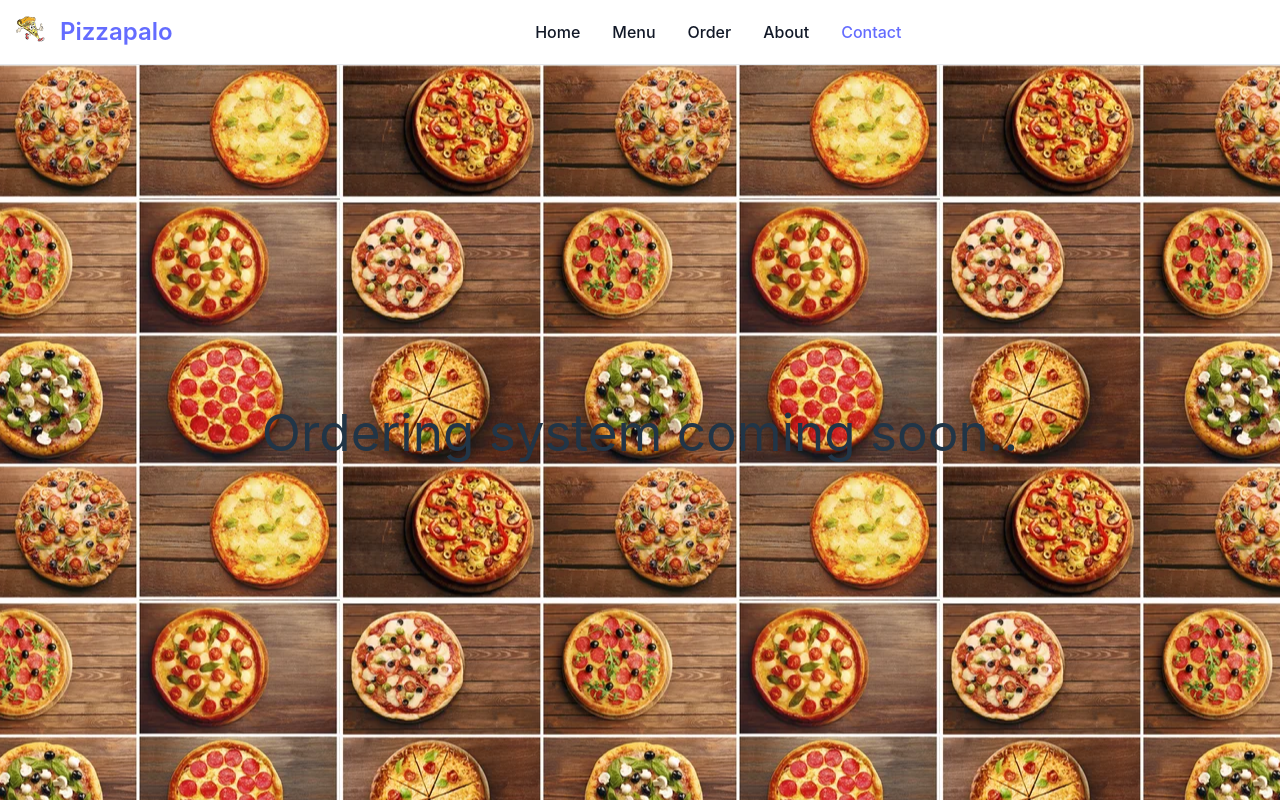
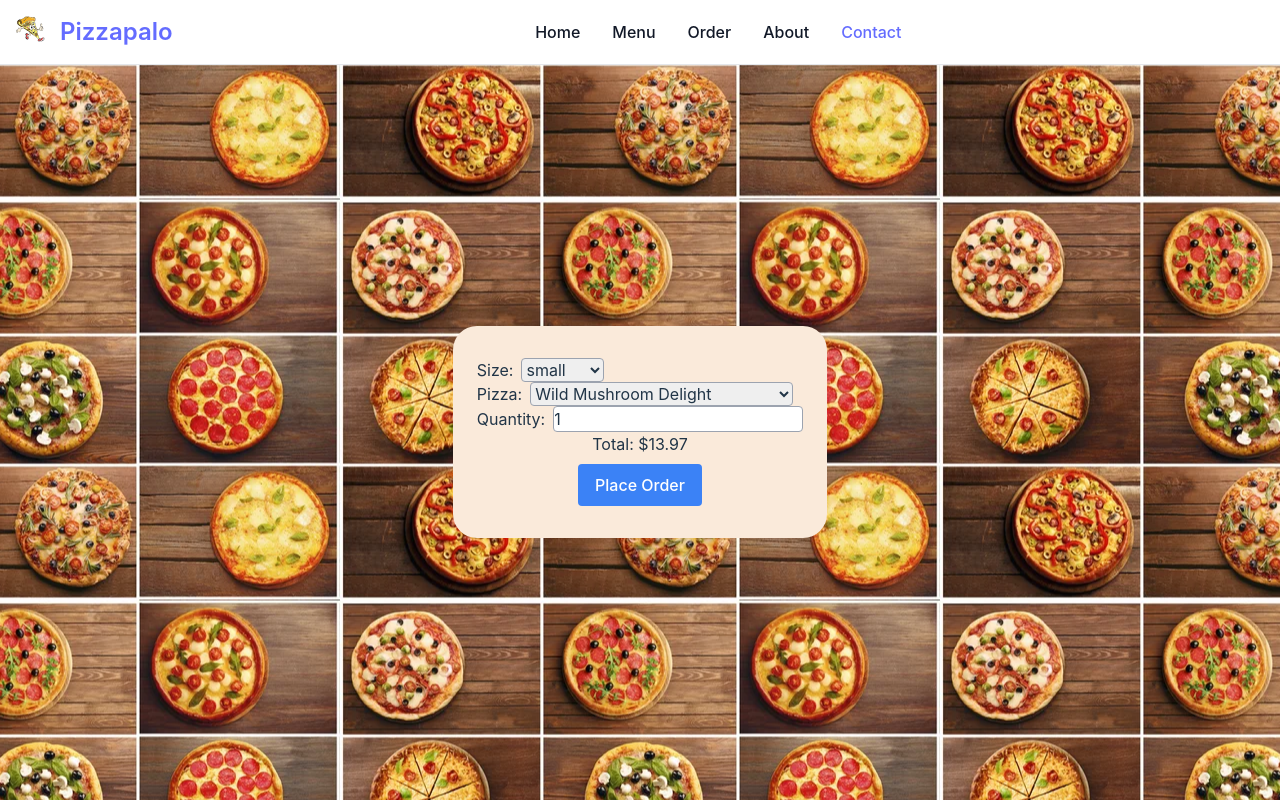
Before and after one commit to RemyXVX/pizzashop, a React (Vite) app: page /Order in a window 1280 px wide. Built offline with nearby package versions, Linux system fonts and the light colour scheme.

Commit message:
The blueprints to my ordering system

```diff
--- a/src/pages/About/About.jsx
+++ b/src/pages/About/About.jsx
@@ -3,8 +3,8 @@ import imagetocome from "./../../assets/images/imagetocome.png"
 const About = () => {
   return (
     <>
-      <div>
-        <div className="bg-[#faeada] px-8 py-6">
+      <div className="max-w-[1152px] mx-auto">
+        <div className="bg-[#faeada] px-8 py-6 rounded-3xl">
           <h2 className="text-3xl font-bold mb-4">Our Story:</h2>
           <div className="overflow-y-auto max-h-[500px] md:max-h-auto" style={{WebkitOverflowScrolling: 'touch'}}>
             <div className="mb-6 text-left text-sm md:text-base lg:text-xl">
--- a/src/pages/Contact/Contact.jsx
+++ b/src/pages/Contact/Contact.jsx
@@ -22,22 +22,21 @@ const Contact = () => {
   };
 
   return (
-    <div className="bg-[#faeada] w-full sm:max-w-2xl md:max-w-3xl lg:max-w-4xl xl:max-w-5xl 2xl:max-w-6xl px-8 py-4">
+    <div className="bg-[#faeada] w-full sm:max-w-2xl md:max-w-3xl lg:max-w-4xl xl:max-w-5xl 2xl:max-w-6xl px-8 py-4 rounded-3xl">
       <div className="bg-[#faeada] px-8 py-4">
         <div className="grid grid-cols">
           <div className="border-b-2 border-x-zinc-950">
             <h1 className="text-2xl md:text-3xl lg:text-6xl font-extrabold pb-2">Contact Us</h1>
           </div>
-          <div className="py-4">
-            <p className="text-left">
-              <span className="font-bold">Phone:</span> 123-456-7890 (fake number)
+          <div className="py-4 flex flex-col items-center space-y-4 sm:flex-row sm:justify-center sm:space-y-0">
+            <p className="pr-3 text-left">
+              <span className="font-bold">Phone:</span> 123-456-7890
             </p>
-            <p className="text-left">
-              <span className="font-bold">Address:</span> 123 Fake Street, City, Country (fake address)
+            <p className="pr-2 text-left">
+              <span className="font-bold">Address:</span> 123 Fake Street, City, Country
             </p>
           </div>
         </div>
-
         {isSubmitted ? (
           <p>Thank you for your message! We'll get back to you soon.</p>
         ) : (
--- a/src/pages/Home/Home.jsx
+++ b/src/pages/Home/Home.jsx
@@ -6,9 +6,9 @@ const Home = () => {
 
   return (
     <>
-      <div className="bg-[#faeada] w-full sm:max-w-2xl md:max-w-3xl lg:max-w-4xl xl:max-w-5xl 2xl:max-w-6xl py-2">
+      <div className="bg-[#faeada] w-full sm:max-w-2xl md:max-w-3xl lg:max-w-4xl xl:max-w-5xl 2xl:max-w-6xl py-2 rounded-3xl">
         <div className="border-gray-400 bg-[#faeada] p-4 pt-8 grid place-items-center">
-          <img src={pizzachild} alt="a wacky child holding a plate with four small pizza and also saying PIZZA NIGHT!" className="rounded-15px" />
+          <img src={pizzachild} alt="a wacky child holding a plate with four small pizza and also saying PIZZA NIGHT!" className="rounded-3xl" />
         </div>
         <div className="border-gray-400 bg-[#faeada] p-4 items-center">
           <h1 className="text-2xl md:text-3xl lg:text-6xl font-extrabold">Welcome to Pizzapaloz!</h1>
--- a/src/pages/Menu/Menu.jsx
+++ b/src/pages/Menu/Menu.jsx
@@ -42,7 +42,7 @@ const Menu = () => {
   ];
 
   return (
-    <div className="bg-[#faeada] w-full sm:max-w-2xl md:max-w-3xl lg:max-w-4xl xl:max-w-5xl 2xl:max-w-6xl py-2">
+    <div className="bg-[#faeada] w-full sm:max-w-2xl md:max-w-3xl lg:max-w-4xl xl:max-w-5xl 2xl:max-w-6xl py-2 rounded-3xl">
       <h1 className="text-4xl sm:text-5xl md:text-6xl font-bold mb-2">Pizza Menu</h1>
       <div className="">
         {pizzas.map((pizza, index) => (
--- a/src/pages/Order/Order.jsx
+++ b/src/pages/Order/Order.jsx
@@ -1,8 +1,109 @@
+import React, { useState } from 'react';
+
 const Order = () => {
+  const [size, setSize] = useState('small');
+  const [pizza, setPizza] = useState('Wild Mushroom Delight');
+  const [quantity, setQuantity] = useState(1);
+  const [isSubmitted, setIsSubmitted] = useState(false);
+  const [total, setTotal] = useState('');
+
+  const sizes = ['small', 'medium', 'large'];
+  const pizzas = [
+    'Wild Mushroom Delight',
+    'Good Ol\' Margherita',
+    'Tasty BBQ Chicken',
+    'Wild & Spicy Diavolo',
+    'Goodness of the Mediterranean',
+    'Tasty Veggie Supreme'
+  ];
+  const prices = {
+    small: 13,
+    medium: 19,
+    large: 23
+  };
+  const tax = 0.075;
+
+  const handleSizeChange = (e) => {
+    setSize(e.target.value);
+  };
+
+  const handlePizzaChange = (e) => {
+    setPizza(e.target.value);
+  };
+
+  const handleQuantityChange = (e) => {
+    setQuantity(parseInt(e.target.value));
+  };
+
+  const calculateTotal = () => {
+    const price = prices[size];
+    const subtotal = price * quantity;
+    const total = subtotal + (subtotal * tax);
+    return total.toFixed(2);
+  };
+
+  const handleSubmit = (e) => {
+    e.preventDefault();
+    const total = calculateTotal();
+    setTotal(total);
+    setIsSubmitted(true);
+    setSize('small');
+    setPizza('Wild Mushroom Delight');
+    setQuantity(1);
+  };
 
   return (
-    <h1>Ordering system coming soon..</h1>
-  )
+    <div className="max-w-[1152px]">
+      <div className="bg-[#faeada] w-full sm:max-w-2xl md:max-w-3xl lg:max-w-4xl xl:max-w-5xl 2xl:max-w-6xl py-2 rounded-3xl">
+        <div className="p-6">
+          <form onSubmit={handleSubmit}>
+            <div className="pd-4 text-left">
+              <label htmlFor="size" className="pr-2">Size:</label>
+              <select id="size" value={size} onChange={handleSizeChange} className="border border-gray-400 rounded">
+                {sizes.map((s) => (
+                  <option key={s} value={s}>{s}</option>
+                ))}
+              </select>
+            </div>
+            <div className="pd-4 text-left">
+              <label htmlFor="pizza" className="pr-2">Pizza:</label>
+              <select id="pizza" value={pizza} onChange={handlePizzaChange} className="border border-gray-400 rounded">
+                {pizzas.map((p) => (
+                  <option key={p} value={p}>{p}</option>
+                ))}
+              </select>
+            </div>
+            <div className="pd-4 text-left">
+              <label htmlFor="quantity" className="pr-2">Quantity:</label>
+              <input
+                type="number"
+                id="quantity"
+                min="1"
+                value={quantity}
+                onChange={handleQuantityChange}
+                className="border border-gray-400 rounded"
+              />
+            </div>
+            {isSubmitted ? (
+              <div>
+                <p>Thank you for your order! Total: ${total}</p>
+              </div>
+            ) : (
+              <div>
+                <p className="mb-2">Total: ${calculateTotal()}</p>
+              </div>
+            )}
+            {!isSubmitted && (
+              <div>
+                <button type="submit" className="px-4 py-2 bg-blue-500 text-white rounded hover:bg-blue-600">Place Order</button>
+              </div>
+            )}
+          </form>
+        </div>
+      </div>
+    </div>
+  );
+
 }
 
 export default Order;
```
Lines whose indentation alone changed are shown as unchanged.
